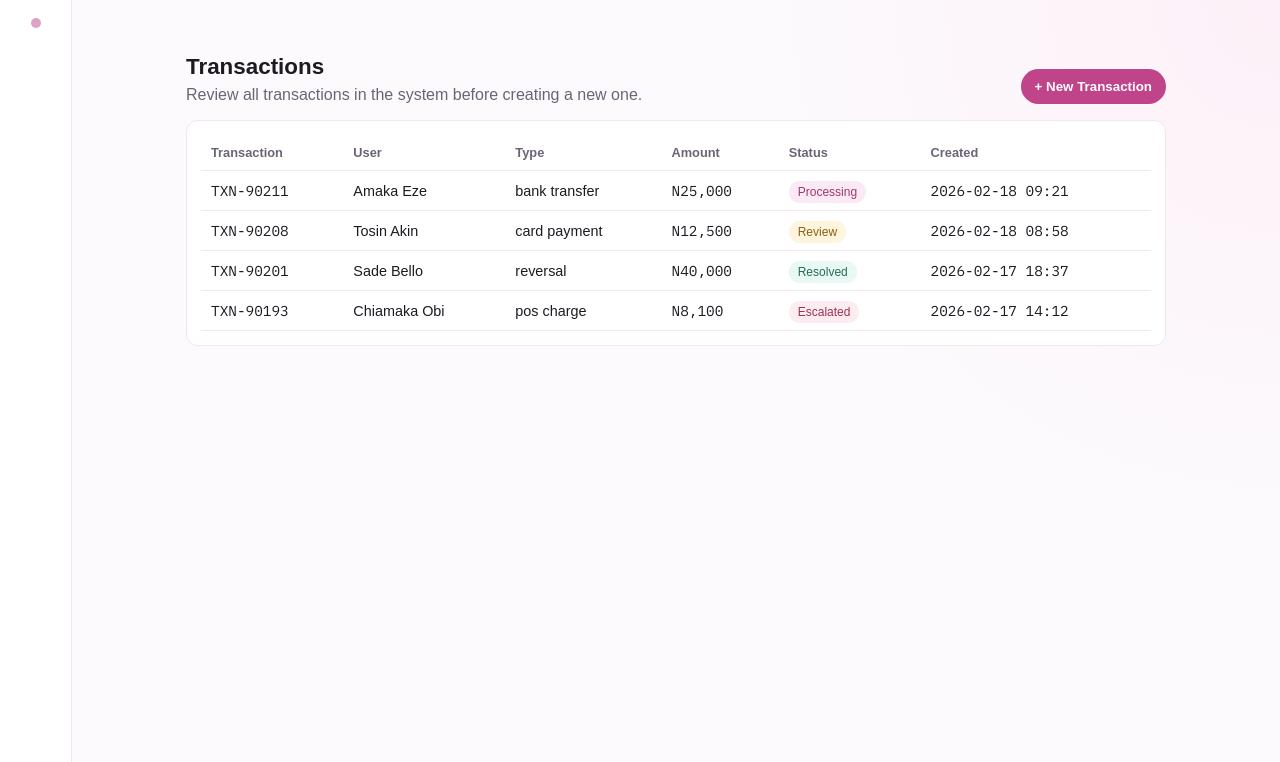
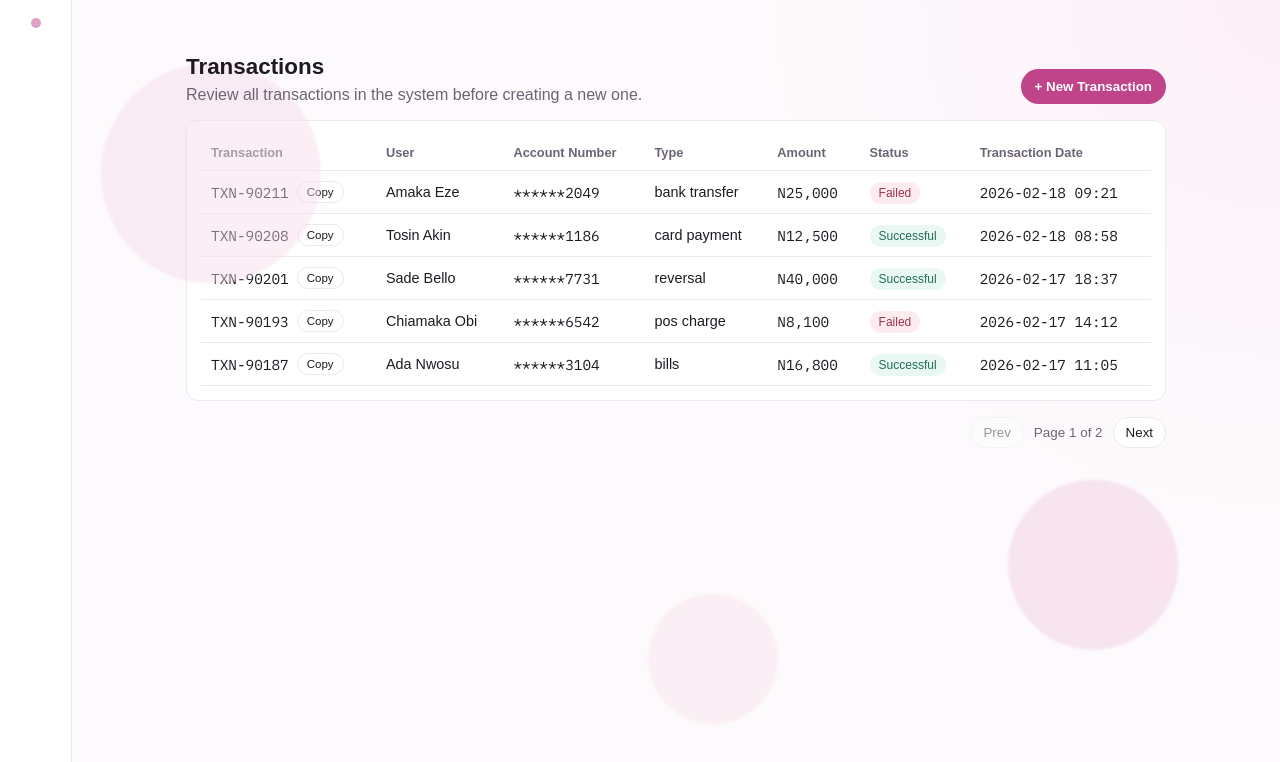
Before and after one commit to giftthedeveloper/sichi, a Vue app: page /transactions in a window 1280 px wide. Shown: the top 762 px of the page. Built offline with nearby package versions, Linux system fonts and the light colour scheme; no server answers; a web font is replaced by a local one.

Commit message:
feat: transactions design refactoring

```diff
--- a/src/components/transactions/TransactionTable.css
+++ b/src/components/transactions/TransactionTable.css
@@ -24,6 +24,22 @@ th {
   font-family: var(--font-mono);
 }
 
+.id-cell {
+  display: inline-flex;
+  align-items: center;
+  gap: 8px;
+}
+
+.copy-btn {
+  border: 1px solid var(--border);
+  background: #fff;
+  color: var(--text-main);
+  border-radius: 999px;
+  padding: 4px 9px;
+  font-size: 0.72rem;
+  cursor: pointer;
+}
+
 .state {
   border-radius: 999px;
   padding: 4px 9px;
@@ -31,22 +47,12 @@ th {
   text-transform: capitalize;
 }
 
-.state-processing {
-  background: #fbeaf4;
-  color: #a03670;
-}
-
-.state-review {
-  background: #fff4dd;
-  color: #8a5f12;
-}
-
-.state-resolved {
+.state-successful {
   background: #e9f8f2;
   color: #226d58;
 }
 
-.state-escalated {
+.state-failed {
   background: #fdecef;
   color: #9e3050;
 }
--- a/src/components/transactions/TransactionTable.vue
+++ b/src/components/transactions/TransactionTable.vue
@@ -6,20 +6,29 @@
           <tr>
             <th>Transaction</th>
             <th>User</th>
+            <th>Account Number</th>
             <th>Type</th>
             <th>Amount</th>
             <th>Status</th>
-            <th>Created</th>
+            <th>Transaction Date</th>
           </tr>
         </thead>
         <tbody>
           <tr v-for="row in rows" :key="row.id">
-            <td class="mono">{{ row.id }}</td>
+            <td>
+              <div class="id-cell">
+                <span class="mono">{{ row.id }}</span>
+                <button type="button" class="copy-btn" @click="copyId(row.id)">
+                  {{ copiedId === row.id ? 'Copied' : 'Copy' }}
+                </button>
+              </div>
+            </td>
             <td>{{ row.profileName }}</td>
+            <td class="mono">******{{ row.accountLast4 }}</td>
             <td>{{ row.type.replace('_', ' ') }}</td>
             <td class="mono">{{ row.amount }}</td>
             <td><span class="state" :class="`state-${row.state}`">{{ row.state }}</span></td>
-            <td class="mono">{{ row.createdAt }}</td>
+            <td class="mono">{{ row.transactionDate }}</td>
           </tr>
         </tbody>
       </table>
@@ -28,10 +37,31 @@
 </template>
 
 <script setup lang="ts">
+import { ref } from 'vue';
+
 import PanelCard from '../common/PanelCard.vue';
 import type { MasterTransaction } from '../../types/transactionsMaster';
 
 defineProps<{ rows: MasterTransaction[] }>();
+
+const copiedId = ref('');
+
+const copyId = async (id: string): Promise<void> => {
+  const nav = navigator as Navigator & { clipboard?: { writeText(text: string): Promise<void> } };
+  try {
+    if (nav.clipboard) {
+      await nav.clipboard.writeText(id);
+    } else {
+      throw new Error('Clipboard unavailable');
+    }
+    copiedId.value = id;
+    setTimeout(() => {
+      if (copiedId.value === id) copiedId.value = '';
+    }, 1200);
+  } catch {
+    copiedId.value = '';
+  }
+};
 </script>
 
 <style scoped src="./TransactionTable.css"></style>
--- a/src/composables/useTransactionsMaster.ts
+++ b/src/composables/useTransactionsMaster.ts
@@ -26,6 +26,7 @@ export function useTransactionsMaster() {
 
   const addTransaction = (input: {
     profileName: string;
+    accountLast4: string;
     type: MasterTransaction['type'];
     amount: string;
     state: MasterTransaction['state'];
@@ -34,10 +35,11 @@ export function useTransactionsMaster() {
     state.rows.unshift({
       id: nextId,
       profileName: input.profileName.trim(),
+      accountLast4: input.accountLast4.trim(),
       type: input.type,
       amount: input.amount.trim(),
       state: input.state,
-      createdAt: nowStamp()
+      transactionDate: nowStamp()
     });
   };
 
--- a/src/data/transactionsSeed.ts
+++ b/src/data/transactionsSeed.ts
@@ -4,33 +4,55 @@ export const transactionsSeed: MasterTransaction[] = [
   {
     id: 'TXN-90211',
     profileName: 'Amaka Eze',
+    accountLast4: '2049',
     type: 'bank_transfer',
     amount: 'N25,000',
-    state: 'processing',
-    createdAt: '2026-02-18 09:21'
+    state: 'failed',
+    transactionDate: '2026-02-18 09:21'
   },
   {
     id: 'TXN-90208',
     profileName: 'Tosin Akin',
+    accountLast4: '1186',
     type: 'card_payment',
     amount: 'N12,500',
-    state: 'review',
-    createdAt: '2026-02-18 08:58'
+    state: 'successful',
+    transactionDate: '2026-02-18 08:58'
   },
   {
     id: 'TXN-90201',
     profileName: 'Sade Bello',
+    accountLast4: '7731',
     type: 'reversal',
     amount: 'N40,000',
-    state: 'resolved',
-    createdAt: '2026-02-17 18:37'
+    state: 'successful',
+    transactionDate: '2026-02-17 18:37'
   },
   {
     id: 'TXN-90193',
     profileName: 'Chiamaka Obi',
+    accountLast4: '6542',
     type: 'pos_charge',
     amount: 'N8,100',
-    state: 'escalated',
-    createdAt: '2026-02-17 14:12'
+    state: 'failed',
+    transactionDate: '2026-02-17 14:12'
+  },
+  {
+    id: 'TXN-90187',
+    profileName: 'Ada Nwosu',
+    accountLast4: '3104',
+    type: 'bills',
+    amount: 'N16,800',
+    state: 'successful',
+    transactionDate: '2026-02-17 11:05'
+  },
+  {
+    id: 'TXN-90179',
+    profileName: 'Ifeoma Ibe',
+    accountLast4: '4420',
+    type: 'bank_transfer',
+    amount: 'N55,000',
+    state: 'failed',
+    transactionDate: '2026-02-16 20:40'
   }
 ];
--- a/src/types/transactionsMaster.ts
+++ b/src/types/transactionsMaster.ts
@@ -1,10 +1,11 @@
-export type TransactionState = 'processing' | 'review' | 'resolved' | 'escalated';
+export type TransactionState = 'failed' | 'successful';
 
 export interface MasterTransaction {
   id: string;
   profileName: string;
+  accountLast4: string;
   type: 'bank_transfer' | 'card_payment' | 'reversal' | 'pos_charge' | 'bills';
   amount: string;
   state: TransactionState;
-  createdAt: string;
+  transactionDate: string;
 }
--- a/src/views/TransactionsView.css
+++ b/src/views/TransactionsView.css
@@ -3,6 +3,8 @@
   gap: 16px;
   width: min(980px, 94vw);
   margin: 4vh auto 0;
+  position: relative;
+  z-index: 1;
 }
 
 .top {
@@ -10,6 +12,8 @@
   justify-content: space-between;
   align-items: flex-end;
   gap: 12px;
+  position: relative;
+  z-index: 2;
 }
 
 h2 {
@@ -30,6 +34,84 @@ p {
   padding: 10px 14px;
   font-weight: 600;
   cursor: pointer;
+}
+
+.pager {
+  display: flex;
+  justify-content: flex-end;
+  align-items: center;
+  gap: 10px;
+  color: var(--text-muted);
+  font-size: 0.84rem;
+}
+
+.pager p {
+  margin: 0;
+}
+
+.pager-btn {
+  border: 1px solid var(--border);
+  background: #fff;
+  color: var(--text-main);
+  border-radius: 999px;
+  padding: 7px 12px;
+  cursor: pointer;
+}
+
+.pager-btn:disabled {
+  opacity: 0.45;
+  cursor: not-allowed;
+}
+
+.ambient {
+  position: fixed;
+  inset: 0;
+  pointer-events: none;
+  z-index: 0;
+}
+
+.orb {
+  position: absolute;
+  border-radius: 999px;
+  filter: blur(1px);
+  opacity: 0.45;
+  animation: float 7.2s ease-in-out infinite;
+}
+
+.orb-one {
+  width: 220px;
+  height: 220px;
+  top: 10%;
+  left: 7%;
+  background: #f7d9e8;
+}
+
+.orb-two {
+  width: 170px;
+  height: 170px;
+  top: 60%;
+  right: 8%;
+  background: #f1c9df;
+  animation-delay: -2.5s;
+}
+
+.orb-three {
+  width: 130px;
+  height: 130px;
+  bottom: 8%;
+  left: 50%;
+  background: #f9e2ec;
+  animation-delay: -4s;
+}
+
+@keyframes float {
+  0%,
+  100% {
+    transform: translateY(0) translateX(0);
+  }
+  50% {
+    transform: translateY(-24px) translateX(16px);
+  }
 }
 
 @media (max-width: 760px) {
@@ -83,6 +165,12 @@ h3 {
   gap: 10px;
 }
 
+.linked-user {
+  margin: 0;
+  font-size: 0.85rem;
+  color: var(--text-muted);
+}
+
 label {
   display: grid;
   gap: 6px;
@@ -98,3 +186,8 @@ select {
   font: inherit;
   color: var(--text-main);
 }
+
+.modal-form .new-btn:disabled {
+  opacity: 0.45;
+  cursor: not-allowed;
+}
--- a/src/views/TransactionsView.vue
+++ b/src/views/TransactionsView.vue
@@ -1,5 +1,10 @@
 <template>
   <section class="transactions-view">
+    <div class="ambient" aria-hidden="true">
+      <span class="orb orb-one"></span>
+      <span class="orb orb-two"></span>
+      <span class="orb orb-three"></span>
+    </div>
     <header class="top">
       <div>
         <h2>Transactions</h2>
@@ -9,7 +14,12 @@
         + New Transaction
       </button>
     </header>
-    <TransactionTable :rows="rows" />
+    <TransactionTable :rows="pagedRows" />
+    <footer class="pager">
+      <button type="button" class="pager-btn" :disabled="page === 1" @click="goPrev">Prev</button>
+      <p>Page {{ page }} of {{ totalPages }}</p>
+      <button type="button" class="pager-btn" :disabled="page === totalPages" @click="goNext">Next</button>
+    </footer>
     <div v-if="isCreateOpen" class="overlay" @click.self="isCreateOpen = false">
       <section class="create-modal">
         <header class="modal-head">
@@ -17,9 +27,12 @@
           <button type="button" class="ghost" @click="isCreateOpen = false">X</button>
         </header>
         <form class="modal-form" @submit.prevent="submitNewTransaction">
+          <p class="linked-user">
+            Profile: <strong>{{ activeProfileName || 'No demo user selected' }}</strong>
+          </p>
           <label>
-            Profile Name
-            <input v-model="form.profileName" type="text" placeholder="e.g. Chiamaka Obi" />
+            Account Number
+            <input v-model="form.accountNumber" type="text" placeholder="e.g. 0123456789" />
           </label>
           <label>
             Type
@@ -34,17 +47,15 @@
           <label>
             Status
             <select v-model="form.state">
-              <option value="processing">Processing</option>
-              <option value="review">Review</option>
-              <option value="resolved">Resolved</option>
-              <option value="escalated">Escalated</option>
+              <option value="successful">Successful</option>
+              <option value="failed">Failed</option>
             </select>
           </label>
           <label>
             Amount
             <input v-model="form.amount" type="text" placeholder="N25,000" />
           </label>
-          <button type="submit" class="new-btn">Create</button>
+          <button type="submit" class="new-btn" :disabled="!activeProfileName">Create</button>
         </form>
       </section>
     </div>
@@ -52,39 +63,60 @@
 </template>
 
 <script setup lang="ts">
-import { reactive, ref } from 'vue';
+import { computed, reactive, ref } from 'vue';
 
 import TransactionTable from '../components/transactions/TransactionTable.vue';
+import { useChatSession } from '../composables/useChatSession';
 import { useTransactionsMaster } from '../composables/useTransactionsMaster';
 import type { MasterTransaction } from '../types/transactionsMaster';
 
 const isCreateOpen = ref(false);
+const page = ref(1);
+const pageSize = 5;
+const { state: chatState } = useChatSession();
 const { rows, addTransaction } = useTransactionsMaster();
+const activeProfileName = computed(() => chatState.activeUser?.name ?? '');
+const totalPages = computed(() => Math.max(1, Math.ceil(rows.value.length / pageSize)));
+const pagedRows = computed(() => {
+  const start = (page.value - 1) * pageSize;
+  return rows.value.slice(start, start + pageSize);
+});
 const form = reactive<{
-  profileName: string;
+  accountNumber: string;
   type: MasterTransaction['type'];
   state: MasterTransaction['state'];
   amount: string;
 }>({
-  profileName: '',
+  accountNumber: '',
   type: 'bank_transfer',
-  state: 'processing',
+  state: 'successful',
   amount: ''
 });
 
 const submitNewTransaction = (): void => {
-  if (!form.profileName.trim() || !form.amount.trim()) return;
+  const digits = form.accountNumber.replaceAll(/\D/g, '');
+  if (!activeProfileName.value || !form.amount.trim() || digits.length < 4) return;
   addTransaction({
-    profileName: form.profileName,
+    profileName: activeProfileName.value,
+    accountLast4: digits.slice(-4),
     type: form.type,
     state: form.state,
     amount: form.amount
   });
-  form.profileName = '';
+  page.value = 1;
+  form.accountNumber = '';
   form.type = 'bank_transfer';
-  form.state = 'processing';
+  form.state = 'successful';
   form.amount = '';
   isCreateOpen.value = false;
+};
+
+const goPrev = (): void => {
+  page.value = Math.max(1, page.value - 1);
+};
+
+const goNext = (): void => {
+  page.value = Math.min(totalPages.value, page.value + 1);
 };
 </script>
 
```
